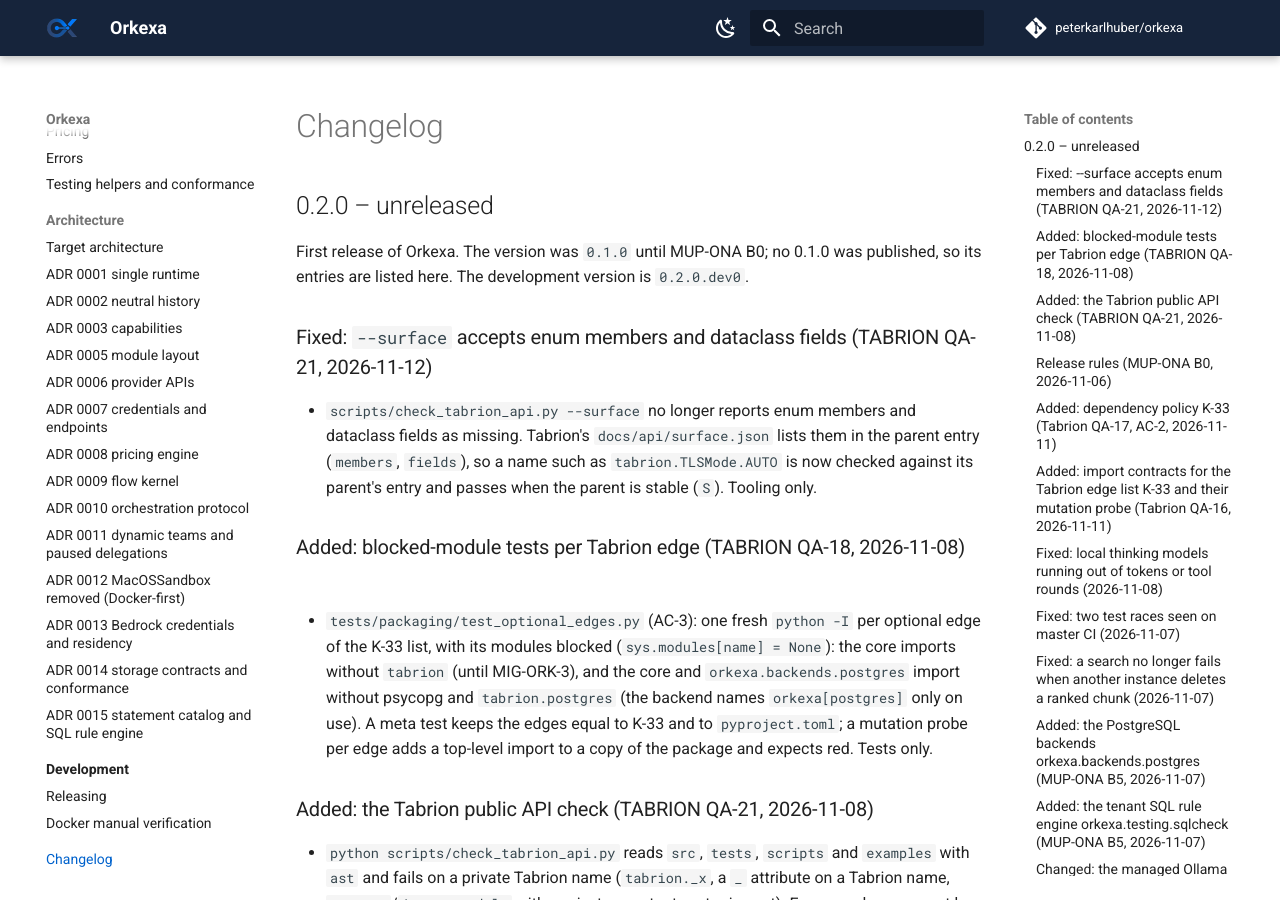
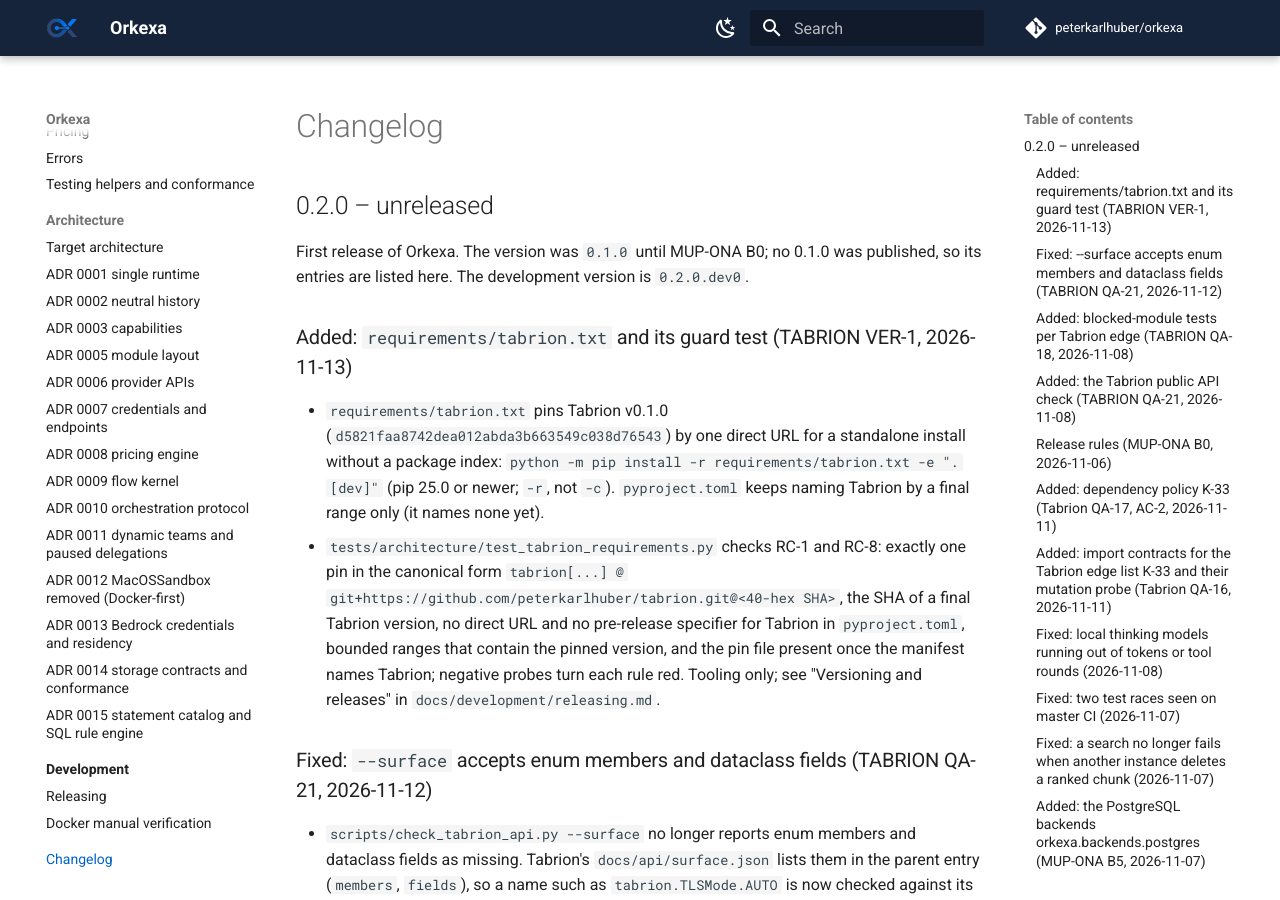
Before and after one commit to peterkarlhuber/orkexa, an MkDocs documentation site: the page built from docs/changelog.md, in a window 1280 px wide and 900 px high. Built offline with MkDocs 1.6.1 and Material for MkDocs 9.7.7, drawn with Linux system fonts in a browser that asks for light colours; comment, search, counter and statistics services are not loaded.

Commit message:
VER-1: requirements/tabrion.txt pins Tabrion v0.1.0, with a guard test
requirements/tabrion.txt holds one direct-URL pin on the final Tabrion v0.1.0
commit d5821faa8742dea012abda3b663549c038d76543 for a standalone install
without a package index (pip install -r requirements/tabrion.txt -e ".[dev]",
pip 25.0 or newer). pyproject.toml keeps naming Tabrion by a final range only.

tests/architecture/test_tabrion_requirements.py checks RC-1 and RC-8: one pin
in the canonical form, the full SHA of a final Tabrion version, no direct URL
and no pre-release specifier for Tabrion in the manifest, bounded ranges that
contain the pinned version, and the pin file present once the manifest names
Tabrion. Negative probes turn each rule red. Docs, TODO (ORK-040) and
CHANGELOG updated.

Co-Authored-By: Claude Opus 5.5 <noreply@anthropic.com>
Claude-Session: https://claude.ai/code/session_011tY7TAans48GbZAuavtHPL

````diff
--- a/CHANGELOG.md
+++ b/CHANGELOG.md
@@ -4,6 +4,17 @@
 
 First release of Orkexa. The version was `0.1.0` until MUP-ONA B0; no 0.1.0 was published, so its entries are
 listed here. The development version is `0.2.0.dev0`.
+
+### Added: `requirements/tabrion.txt` and its guard test (TABRION VER-1, 2026-11-13)
+
+* `requirements/tabrion.txt` pins Tabrion v0.1.0 (`d5821faa8742dea012abda3b663549c038d76543`) by one direct URL for a
+  standalone install without a package index: `python -m pip install -r requirements/tabrion.txt -e ".[dev]"` (pip
+  25.0 or newer; `-r`, not `-c`). `pyproject.toml` keeps naming Tabrion by a final range only (it names none yet).
+* `tests/architecture/test_tabrion_requirements.py` checks RC-1 and RC-8: exactly one pin in the canonical form
+  `tabrion[...] @ git+https://github.com/peterkarlhuber/tabrion.git@<40-hex SHA>`, the SHA of a final Tabrion version,
+  no direct URL and no pre-release specifier for Tabrion in `pyproject.toml`, bounded ranges that contain the pinned
+  version, and the pin file present once the manifest names Tabrion; negative probes turn each rule red. Tooling
+  only; see "Versioning and releases" in `docs/development/releasing.md`.
 
 ### Fixed: `--surface` accepts enum members and dataclass fields (TABRION QA-21, 2026-11-12)
 
--- a/docs/development/releasing.md
+++ b/docs/development/releasing.md
@@ -25,6 +25,26 @@ published, and it cannot upload anything until the one-time setup below is done.
   one needs a minor release and a CHANGELOG entry. The import contracts
   (`[tool.importlinter]` in `pyproject.toml`, checked with `lint-imports` in CI) keep
   the core modules free of `orkexa.backends.postgres` and `orkexa.testing`.
+* **Tabrion (TABRION VER-1, V-B0).** Orkexa is a library: `pyproject.toml` names
+  Tabrion only by a range of final versions such as `tabrion[testing,postgres]>=0.1,<0.2`,
+  never by a direct URL (RC-1) and never with a pre-release specifier (RC-8). Tabrion is
+  not on a package index, so `requirements/tabrion.txt` pins the one Tabrion a standalone
+  install uses: exactly one line
+  `tabrion @ git+https://github.com/peterkarlhuber/tabrion.git@<40-hex SHA>` on the commit
+  of a final Tabrion version (now v0.1.0, `d5821faa8742dea012abda3b663549c038d76543`).
+  Install it with `-r`, never `-c` (pip 25.0 refuses a direct URL in a constraints file),
+  with pip 25.0 or newer:
+
+    ```bash
+    python -m pip install -r requirements/tabrion.txt -e ".[dev]"
+    python -m pip install -r requirements/tabrion.txt "orkexa @ git+https://github.com/peterkarlhuber/orkexa.git@<sha>"
+    ```
+
+    `tests/architecture/test_tabrion_requirements.py` checks the file and the manifest
+    (one pin, canonical URL, full SHA of a final version listed in the test, every range
+    of the manifest contains it). Moving the pin to a newer final Tabrion adds its SHA
+    to that list in the same change. Nodestro's own Tabrion pin decides for Nodestro
+    installs; this file may stay on an older final version of the same minor line.
 * **Tags.** Release tags are named `orkexa-vX.Y.Z` (annotated, on the merge commit of
   the release). Until the owner approves a tag, the merge commit's SHA stands for the
   version. A tag is prepared locally and pushed only after that approval, for example:
````
Also changed, not shown: docs/TODO.md (+12 -1 lines), 2 other files.
